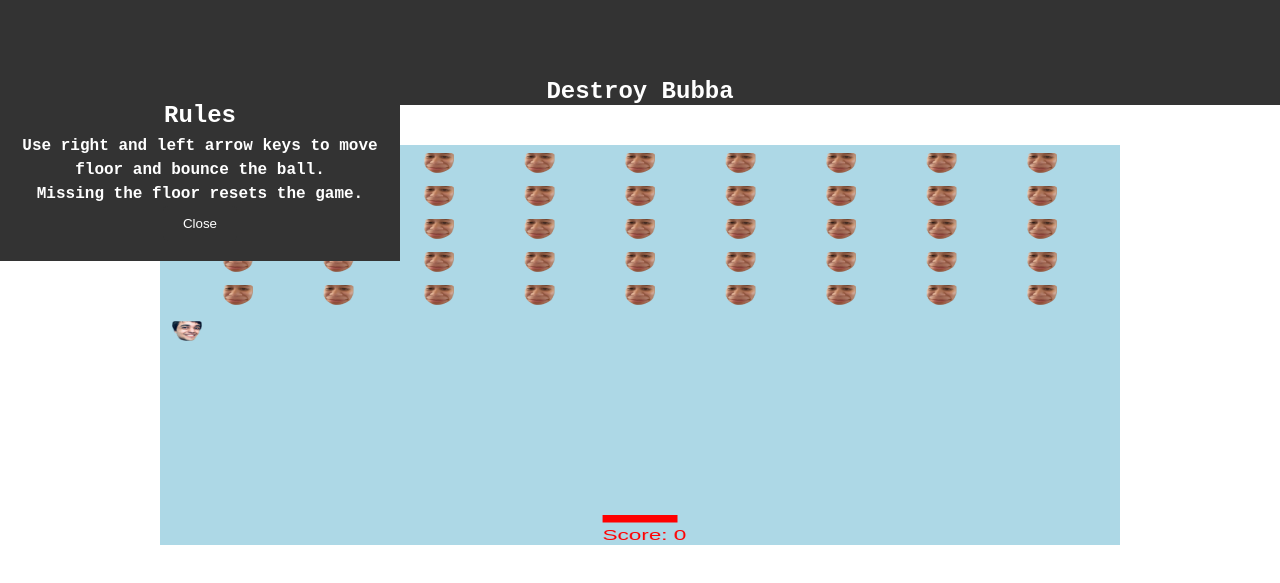
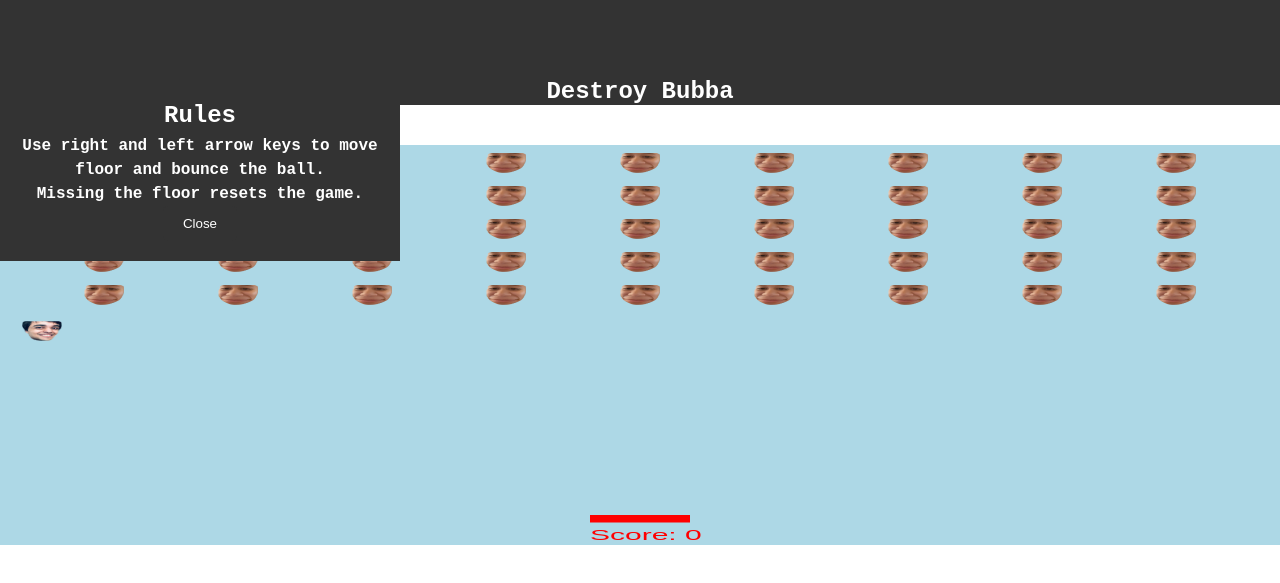
Before and after one commit to Hsali1/ECS162-Creative-Assignment-2, a plain HTML site: page break.html in a window 1280 px wide. Both pictures are taken after a click on the button "Show Rules". Shown: the part 149-732 px from the top of the page. Drawn offline with Linux system fonts and the light colour scheme.

Commit message:
fix out of bound issue

```diff
--- a/scripts/break.js
+++ b/scripts/break.js
@@ -163,9 +163,15 @@ function moveBall() {
     ball.x += ball.speedx;
     ball.y += ball.speedy;
 
-    // wall detect collision
-    if (ball.x - ball.radius <= 0 || ball.x + ball.radius >= canvas.width) {
-        ball.speedx *= -1;
+    // Check collision with left and right walls
+    if (ball.x - ball.radius <= 0) {
+        // Ball hits the left wall
+        ball.x = ball.radius; // Adjust the position to prevent sticking
+        ball.speedx *= -1; // Reverse the horizontal direction
+    } else if (ball.x + ball.radius >= canvas.width) {
+        // Ball hits the right wall
+        ball.x = canvas.width - ball.radius; // Adjust the position to prevent sticking
+        ball.speedx *= -1; // Reverse the horizontal direction
     }
 
     // ceiling detect collision
--- a/styles/break.css
+++ b/styles/break.css
@@ -14,7 +14,7 @@ h2 {
 
 body canvas {
     background-color: lightblue;
-    width: 75%;
+    width: 100%;
     height: 50vh;
     margin: 0;
     margin-top: 40px;
```
Also changed, not shown: index.html (+1 -1 lines), images/game2.png (added).
